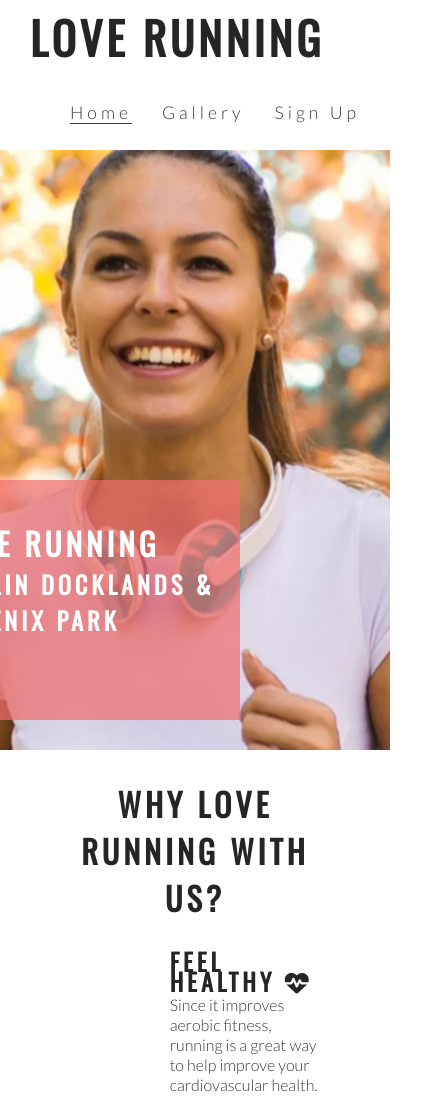
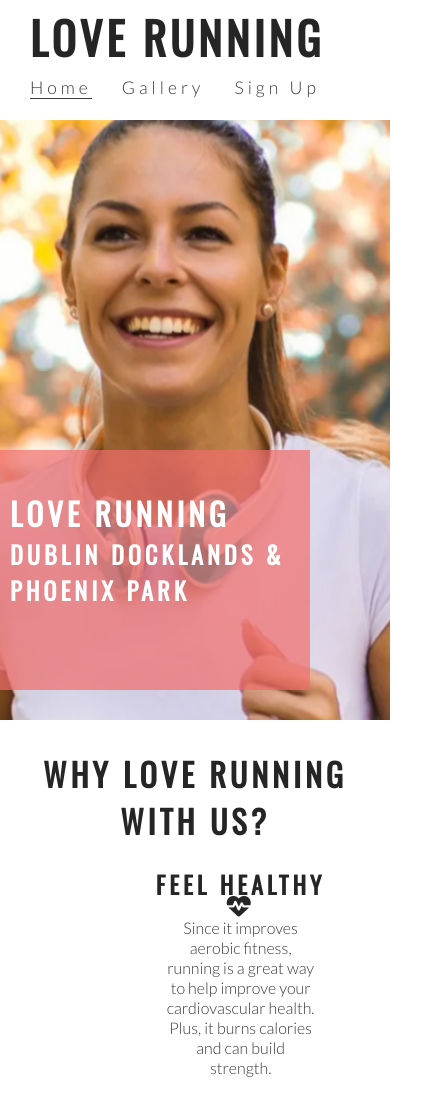
Before and after one commit to pengabutiken/love-running, a plain HTML site: page index.html in a window 390 px wide. Shown: the top 1097 px of the page, 430 px wide, since content can reach past the window. Drawn offline with nearby package versions, Linux system fonts and the light colour scheme.

Commit message:
adding styles to club ethos section for mobile users

```diff
--- a/assets/css/style.css
+++ b/assets/css/style.css
@@ -259,3 +259,31 @@ footer {
         display: none;
     }
 }
+@media screen and (max-width:950px) {
+    #menu {
+        clear: left;
+        float: left;
+        margin-left: 30px;
+        margin-bottom: 20px;
+        line-height: 25px;
+    }
+    #cover-text {
+        left:0;
+    }
+    #club-ethos {
+        width: 90%;
+        height: 1200px;
+        margin: 0 auto;
+    }
+    #left-about, #right-about {
+        width: inherit;
+    }
+    #left-about h2, #right-about h2 {
+        width: 100%;
+        text-align: center;
+    }
+    #left-about p, #right-about p {
+        text-align: center;
+        padding: 0 20px;
+    }
+}
```
